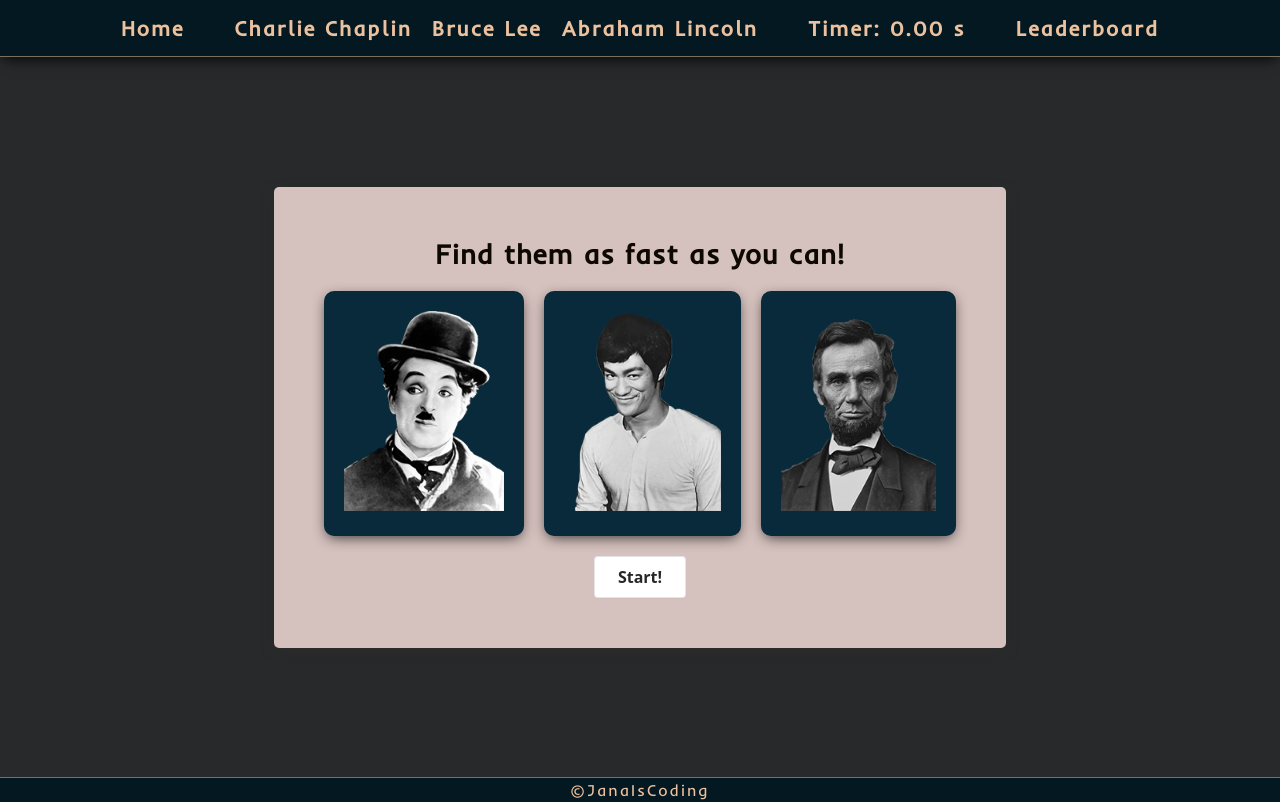
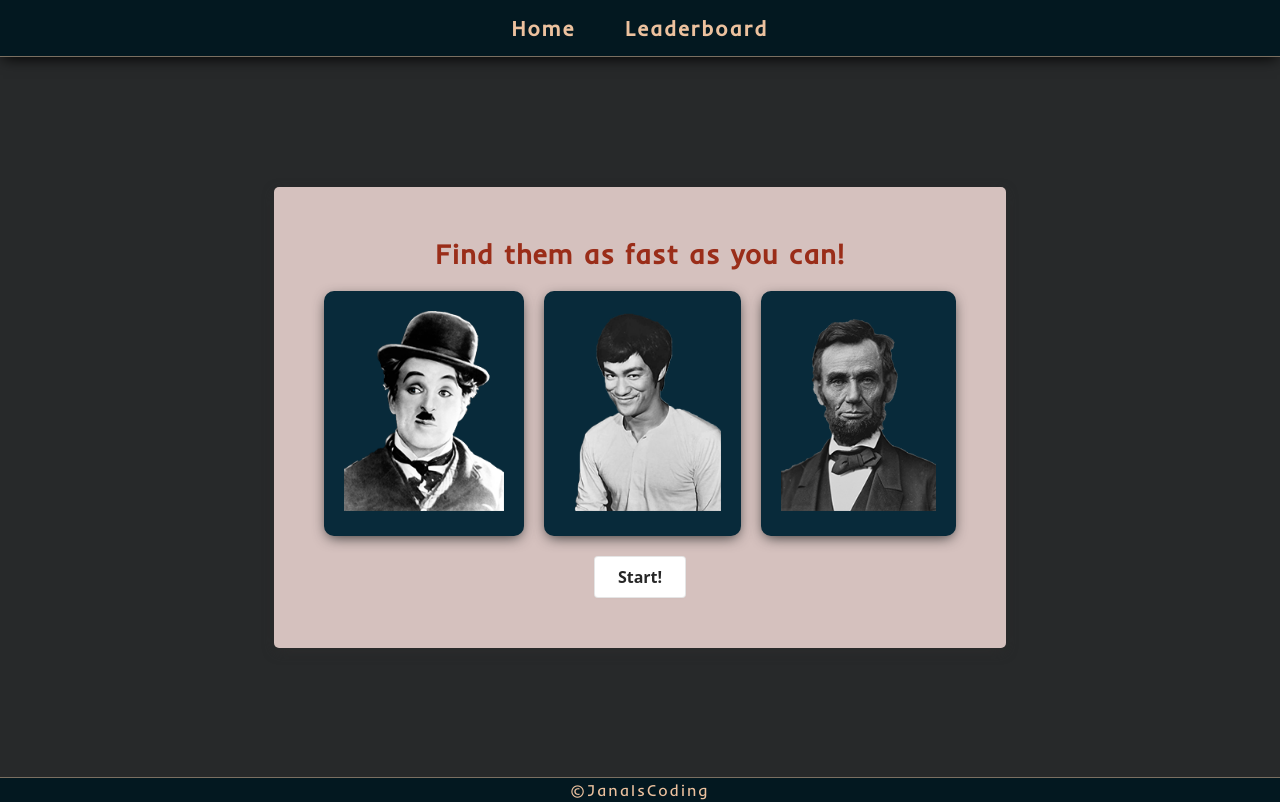
Before and after one commit to janaiscoding/photo-tagging-app, a React (Create React App) app: page /#/ in a window 1280 px wide. Built offline with nearby package versions, Linux system fonts and the light colour scheme.

Commit message:
Only show targets and timer in navbar while game is active

```diff
--- a/src/components/Navbar.js
+++ b/src/components/Navbar.js
@@ -20,10 +20,21 @@ const Navbar = ({ targets, timer, handleTimer }) => {
   return (
     <>
       <nav className="nav-bar">
-        <Link to="/" onClick={handleTimer}>Home</Link>
-        <div className="targets-list-nav-bar">{targetsList}</div>
-        <div className="timer"> Timer: {(timer / 1000).toFixed(2)} s </div>
-        <Link to="/leaderboard" onClick={handleTimer}>Leaderboard</Link>
+        <Link to="/" onClick={handleTimer}>
+          Home
+        </Link>
+        {timer === 0 ? (
+          ""
+        ) : (
+          <>
+            <div className="targets-list-nav-bar">{targetsList}</div>
+            <div className="timer"> Timer: {(timer / 1000).toFixed(2)} s </div>
+          </>
+        )}
+
+        <Link to="/leaderboard" onClick={handleTimer}>
+          Leaderboard
+        </Link>
       </nav>
     </>
   );
--- a/src/styles/styles.css
+++ b/src/styles/styles.css
@@ -70,6 +70,7 @@
   font-size: 1.7rem;
   font-weight: 600;
   letter-spacing: 1px;
+  color: var(--primary-red);
 }
 .targets-list-start-panel {
   display: flex;
```
